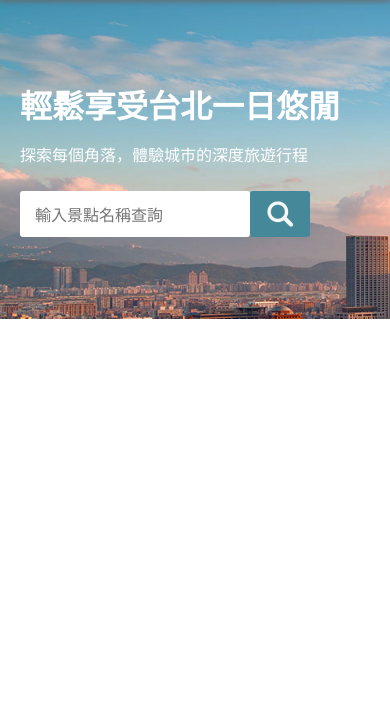
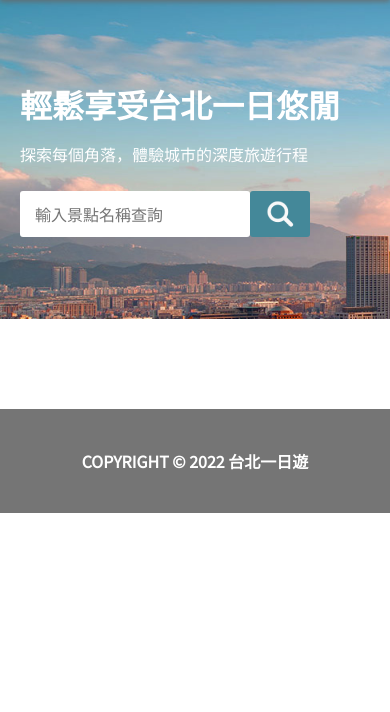
Before and after one commit to Penny0330/Taipei-Day-Trip, a Flask app: page / in a window 390 px wide. Shown: the part 55-767 px from the top of the page. After the commit the page ends 568 px from the top, so only its background shows below. Run offline with Flask 2, Linux system fonts and the light colour scheme; data that the repository does not hold is empty.

Commit message:
fix: grid-template-rows in width: 900px、600px / index.css

```diff
--- a/static/CSS/index.css
+++ b/static/CSS/index.css
@@ -316,7 +316,7 @@ footer{
   main{
     width: 900px;
     grid-template-columns: repeat(3, 270px);
-    grid-template-rows: repeat(4, 242px);
+    /* grid-template-rows: repeat(4, 242px); */
   }
 }
 
@@ -324,7 +324,7 @@ footer{
   main{
     width: 600px;
     grid-template-columns: repeat(2, 270px);
-    grid-template-rows: repeat(6, 242px);
+    /* grid-template-rows: repeat(6, 242px); */
   }
 }
 
@@ -349,7 +349,7 @@ footer{
   main{
     width: 360px;
     grid-template-columns: repeat(1, 322px);
-    grid-template-rows: repeat(12, 280px);
+    /* grid-template-rows: repeat(12, 280px); */
 
     gap: 15px;
     margin: 30px auto;
```
